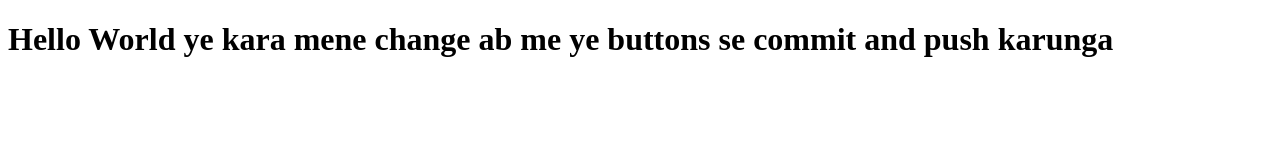
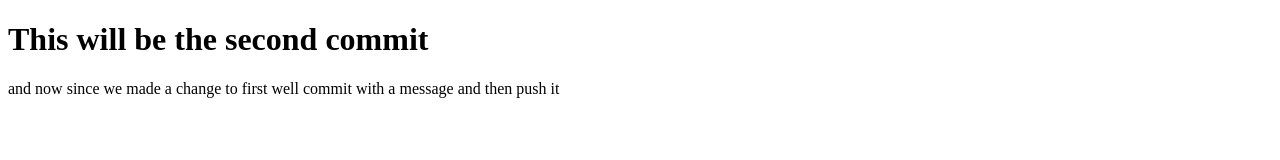
Before and after one commit to ritikasource/Portfolio, a plain HTML site: page index.html in a window 1280 px wide. Drawn offline with Linux system fonts and the light colour scheme.

Commit message:
second commit

```diff
--- a/index.html
+++ b/index.html
@@ -4,7 +4,8 @@
         <title></title>
     </head>
     <body>
-        <h1>Hello World ye kara mene change ab me ye buttons se commit and push karunga </h1>
+        <h1>This will be the second commit</h1>
+        <p>and now since we made a change to first well commit with a message and then push it</p>
 
     </body>
 </html>
```
